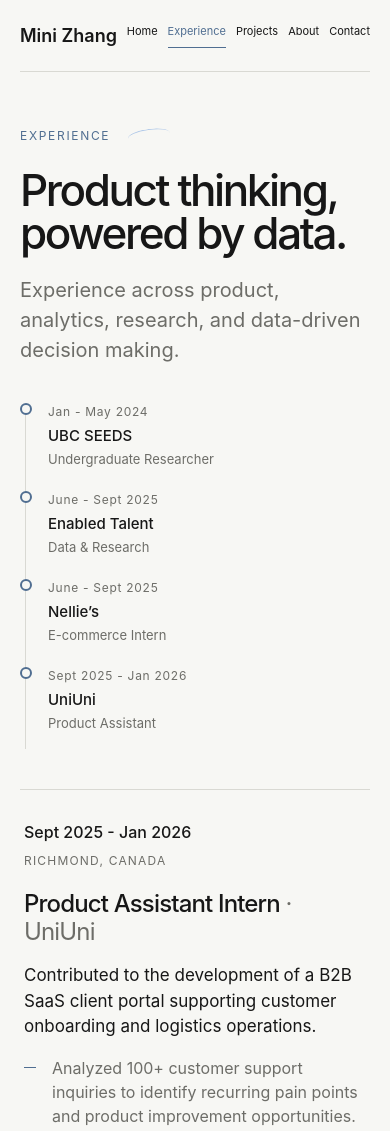
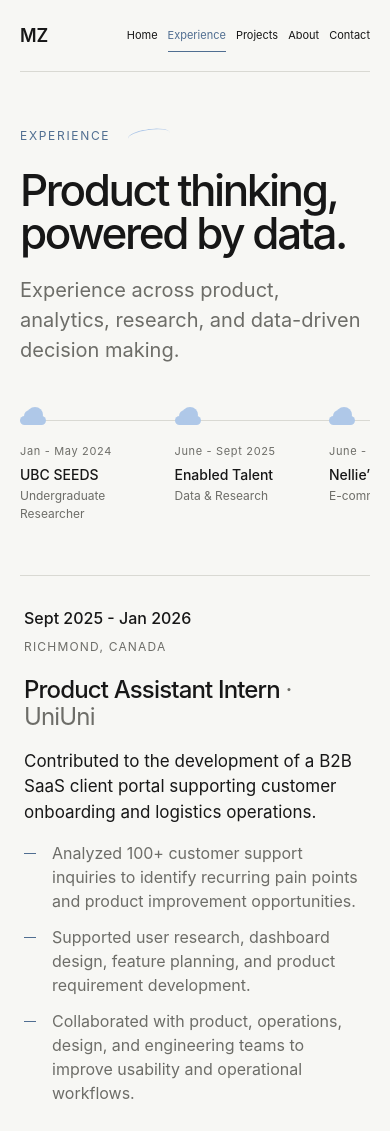
Before and after one commit to minizhang6017/minizhang6017.github.io, a plain HTML site: page version2/experience.html in a window 390 px wide. Shown: the top 1131 px of the page. Drawn offline with Linux system fonts and the light colour scheme.

Commit message:
Update portfolio design

```diff
--- a/version2/experience.html
+++ b/version2/experience.html
@@ -1,9 +1,12 @@
 <!DOCTYPE html><html lang="en"><head><meta charset="UTF-8"><meta name="viewport" content="width=device-width,initial-scale=1"><title>Experience | Mini Zhang</title><link rel="stylesheet" href="pages.css?v=site-spacing-3"><style>
-.experience-timeline { margin: -10px 0 42px; }
-.experience-timeline ol { position: relative; display: grid; grid-template-columns: repeat(4, 1fr); gap: 24px; margin: 0; padding: 0; list-style: none; }
-.experience-timeline ol::before { content: ""; position: absolute; top: 16px; left: 6px; right: 6px; height: 1px; background: #d9d9d3; }
+.experience-timeline { margin: -10px 0 42px; overflow-x: auto; overflow-y: hidden; padding-bottom: 10px; scrollbar-width: thin; scrollbar-color: #afc8e8 transparent; }
+.experience-timeline ol { position: relative; display: grid; grid-template-columns: repeat(4, minmax(145px, 1fr)); gap: clamp(16px, 3vw, 32px); min-width: 640px; margin: 0; padding: 0; list-style: none; }
+.experience-timeline ol::before { content: ""; position: absolute; top: 17px; left: 12px; right: 12px; height: 1px; background: #d9d9d3; }
 .experience-timeline a { position: relative; display: block; min-height: 92px; padding: 0 18px 8px 0; }
-.timeline-dot { position: relative; z-index: 1; display: block; width: 12px; height: 12px; margin: 10px 0 16px; border: 2px solid #506e91; border-radius: 50%; background: #f7f7f4; transition: background 180ms ease, transform 180ms ease; }
+.timeline-dot { position: relative; z-index: 1; display: block; width: 26px; height: 9px; margin: 13px 0 18px; border-radius: 999px; background: #afc8e8; transition: background 180ms ease, transform 180ms ease; }
+.timeline-dot::before, .timeline-dot::after { content: ""; position: absolute; border-radius: 50%; background: inherit; }
+.timeline-dot::before { left: 4px; bottom: 3px; width: 12px; height: 12px; }
+.timeline-dot::after { right: 3px; bottom: 2px; width: 16px; height: 16px; }
 .timeline-date, .timeline-company, .timeline-role { display: block; }
 .timeline-date { color: #6d6d68; font-size: 12px; letter-spacing: .06em; }
 .timeline-company { margin-top: 4px; color: #171717; font-size: 15px; font-weight: 500; }
@@ -14,14 +17,15 @@
 .experience-page .row[id] { scroll-margin-top: 24px; }
 @media (max-width: 760px) {
   .experience-timeline { margin: 0 0 34px; }
-  .experience-timeline ol { grid-template-columns: 1fr; gap: 0; }
-  .experience-timeline ol::before { top: 6px; bottom: 6px; left: 5px; right: auto; width: 1px; height: auto; }
-  .experience-timeline a { min-height: 0; padding: 0 0 22px 28px; }
-  .timeline-dot { position: absolute; top: 0; left: 0; margin: 0; }
+  .experience-timeline ol { grid-template-columns: repeat(4, minmax(132px, 1fr)); gap: 18px; min-width: 600px; }
+  .experience-timeline a { min-height: 96px; padding-right: 12px; }
+  .timeline-date { font-size: 11px; }
+  .timeline-company { font-size: 14px; }
+  .timeline-role { font-size: 12px; }
 }
 @media (prefers-reduced-motion: reduce) { .timeline-dot { transition: none; } }
 </style></head>
-<body class="experience-page"><div class="container"><nav><a class="logo" href="index.html">Mini Zhang</a><div class="nav-links"><a href="index.html">Home</a><a href="experience.html" aria-current="page">Experience</a><a href="projects.html">Projects</a><a href="about.html">About</a><a href="contact.html">Contact</a></div></nav>
+<body class="experience-page"><div class="container"><nav><a class="logo" href="index.html">MZ</a><div class="nav-links"><a href="index.html">Home</a><a href="experience.html" aria-current="page">Experience</a><a href="projects.html">Projects</a><a href="about.html">About</a><a href="contact.html">Contact</a></div></nav>
 <main><p class="eyebrow">Experience</p><h1>Product thinking,<br>powered by data.</h1><p class="intro">Experience across product, analytics, research, and data-driven decision making.</p>
 <div class="experience-timeline" role="navigation" aria-label="Experience timeline"><ol>
 <li><a href="#ubc-seeds"><span class="timeline-dot" aria-hidden="true"></span><span class="timeline-date">Jan - May 2024</span><span class="timeline-company">UBC SEEDS</span><span class="timeline-role">Undergraduate Researcher</span></a></li>
--- a/version2/pages.css
+++ b/version2/pages.css
@@ -9,8 +9,9 @@
 .nav-links a { position: relative; transition: color 180ms ease; }
 .nav-links a::after { content: ""; position: absolute; left: 0; right: 100%; bottom: -8px; height: 1px; background: #506e91; transition: right 220ms ease; }
 .nav-links a:hover { color: #506e91; }
-.nav-links a:hover::after { right: 0; }
-.nav-links a[aria-current="page"] { color: #506e91; padding-bottom: 8px; border-bottom: 1px solid #506e91; }
+.nav-links a:hover::after, .nav-links a[aria-current="page"]::after { right: 0; }
+.nav-links:has(a:hover) a[aria-current="page"]:not(:hover)::after { right: 100%; }
+.nav-links a[aria-current="page"] { color: #506e91; }
 main { min-height: calc(100vh - 76px); padding: 40px 0 72px; }
 .eyebrow { position: relative; display: inline-block; margin: 0 0 24px; color: #506e91; font-size: 12px; text-transform: uppercase; letter-spacing: .14em; opacity: 0; animation: fade-in 420ms ease-out 80ms forwards; }
 .eyebrow::after { content: ""; position: absolute; width: 42px; height: 12px; right: -60px; top: 2px; border-top: 1px solid #afc8e8; border-radius: 50%; transform: rotate(-8deg); }
```
Also changed, not shown: version2/about.html (+1 -1 lines), version2/contact.html (+1 -1 lines), version2/customer-query-dashboard.html (+1 -1 lines), version2/index.html (+7 -4 lines), version2/pantrypal.html (+1 -1 lines), version2/profile-settings.html (+1 -1 lines), version2/projects.html (+1 -1 lines), version2/through-ups-and-downs.html (+1 -1 lines), 1 other file.
